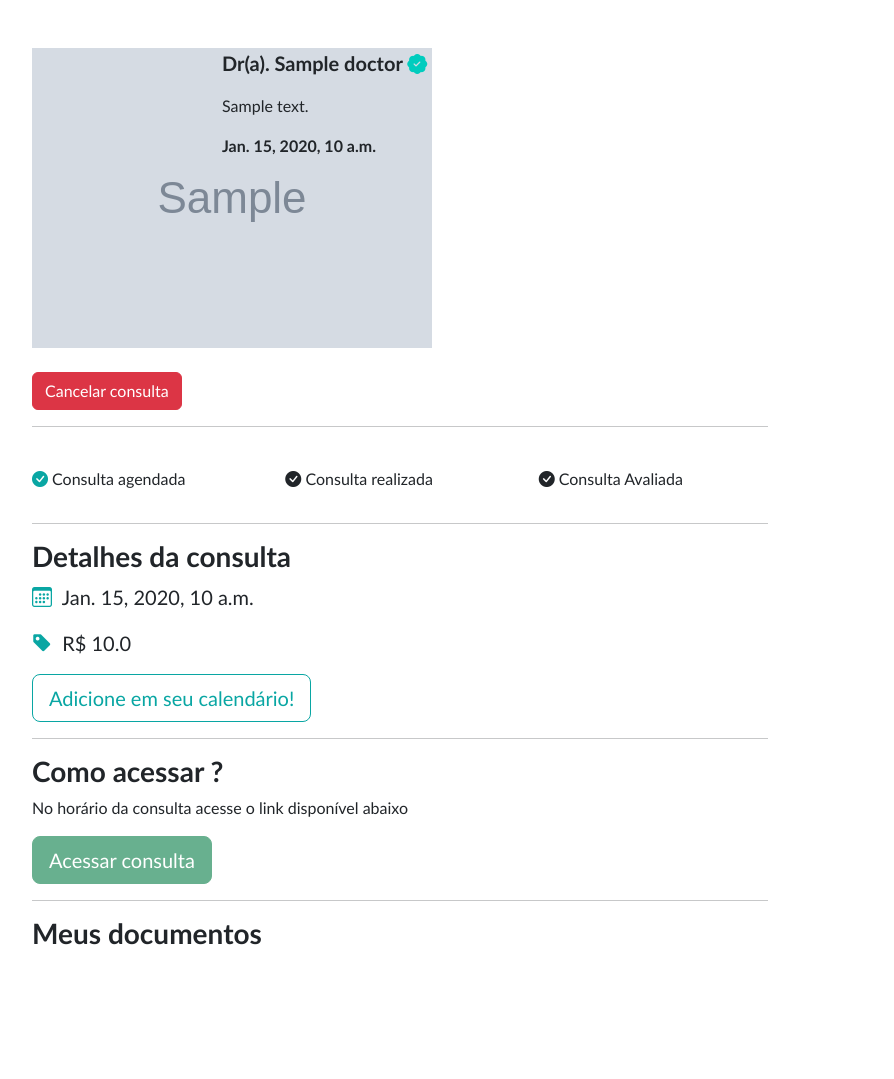
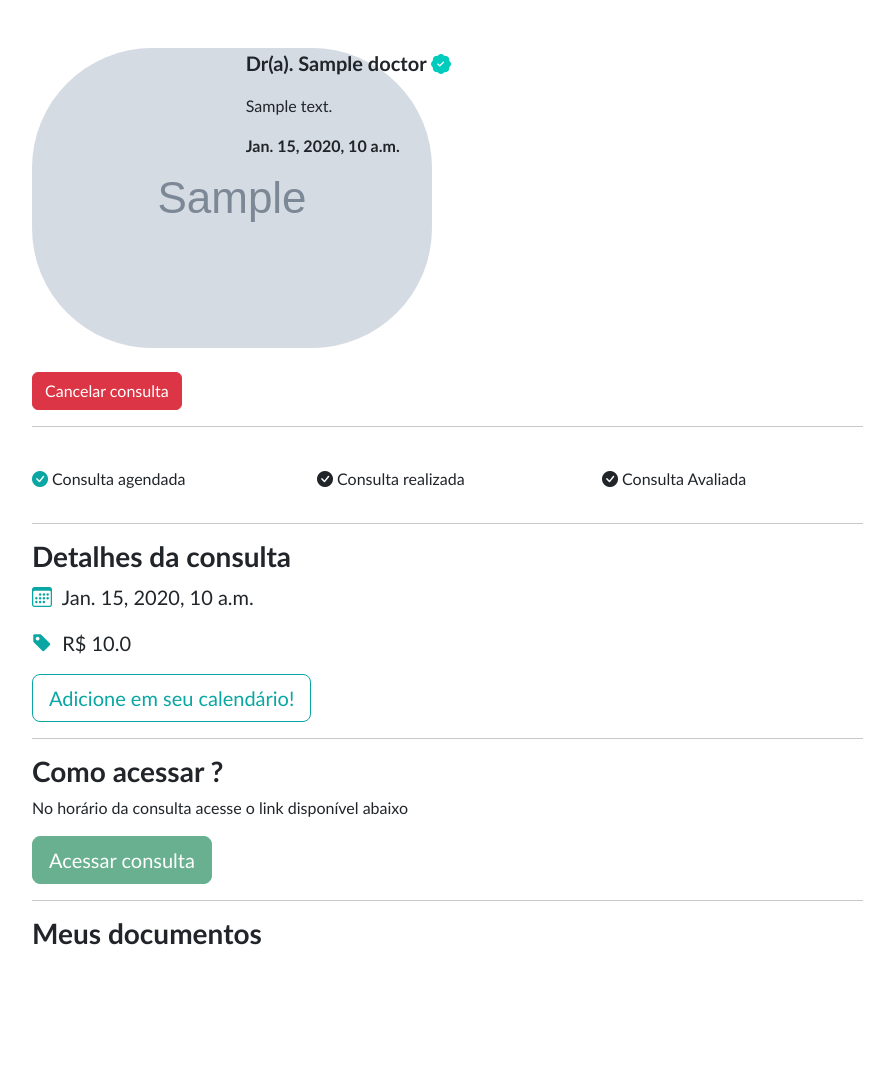
Before and after one commit to lucasSantiagoCody/Healing, a Django app: page /patient/medical_appointment/1/ in a window 1280 px wide. Shown: the part 80-1159 px from the top of the page, without its empty margins (50-944 px from the left). Run offline with Django 5.2, Linux system fonts and the light colour scheme; a user stored in the database is signed in; tables that the repository leaves empty hold one stand-in row (values such as "Sample post"); grey boxes marked "Sample" are stand-in pictures; parts of the project's set-up code (start-up, migrations or seed data) failed here and were passed over; some libraries are stand-ins or nearby versions.

Commit message:
Some changes

```diff
--- a/doctor/templates/medical_appointment_doctor_area.html
+++ b/doctor/templates/medical_appointment_doctor_area.html
@@ -3,6 +3,7 @@
 {% block 'title' %}Medical appointment D. Area{% endblock 'title' %}
 {% block 'head' %}
 <link rel="stylesheet" href="https://cdn.jsdelivr.net/npm/bootstrap-icons@1.11.3/font/bootstrap-icons.min.css">
+<link rel="stylesheet" href="{% static 'doctor/css/doctors.css' %}">
 {% endblock 'head' %}
 {% block 'content' %}
 {% include "partials/navbar.html" %}
--- a/patient/templates/medical_appointment.html
+++ b/patient/templates/medical_appointment.html
@@ -32,9 +32,9 @@
             </div>
     {% endif %}
     <div class="row">
-        <div class="col-md-8">
+        <div class="col-md-9">
             <div class="row">
-                <div class="col-md-3"><img src="{{doctor_data.profile_picture.url}}" class="foto-perfil-card-lg" alt=""></div>
+                <div class="col-md-3"><img src="{{doctor_data.profile_picture.url}}" class="foto-perfil-card-lg" alt="" style="border-radius:120px;"></div>
                 <div class="col-md">
                     <p style="font-size: 20px" class="p-bold">Dr(a). {{doctor_data.doctor_name}} <i
                             class="bi bi-patch-check-fill icon-main"></i></p>
```
